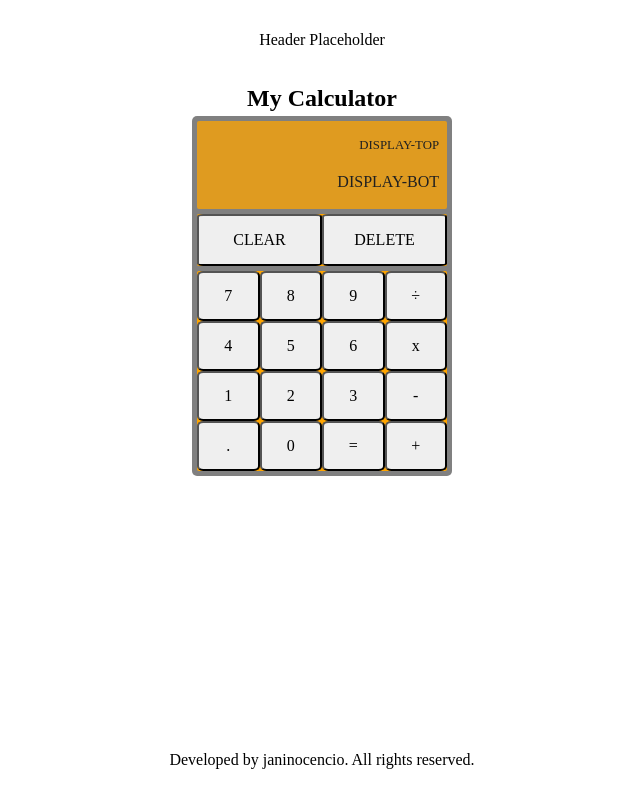
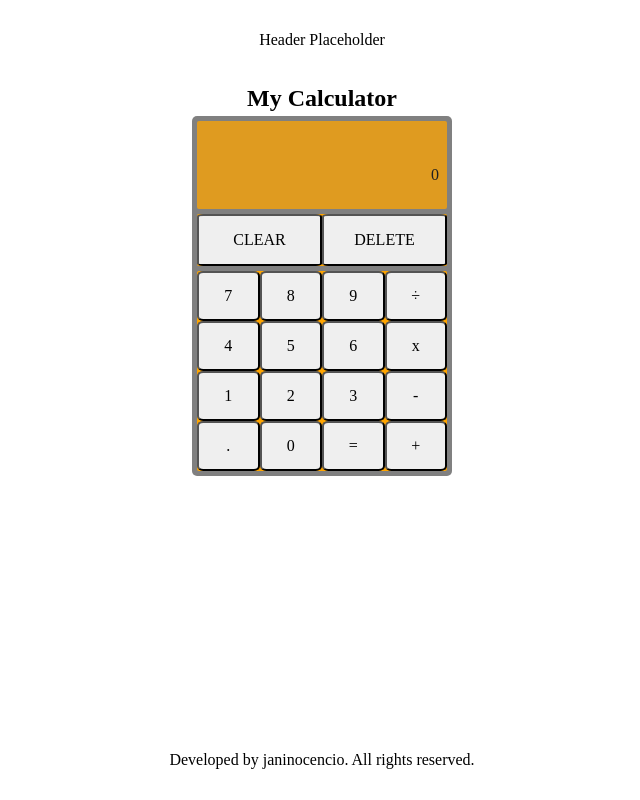
Before and after one commit to janinocencio/calculator, a plain HTML site: page index.html in a window 1280 px wide. Shown: the whole page, without its empty margins (318-958 px from the left). Drawn offline with Linux system fonts and the light colour scheme.

Commit message:
Change default text display

```diff
--- a/index.html
+++ b/index.html
@@ -17,8 +17,8 @@
         <h1>My Calculator</h1>
         <div class="calc-container">
             <div class="display">
-                <div id="display-top"><p>DISPLAY-TOP</p></div>
-                <div id="display-bot"><p>DISPLAY-BOT</p></div>
+                <div id="display-top"><p></p></div>
+                <div id="display-bot"><p>0</p></div>
             </div>
             <div class="clr-del">
                 <button id="clear">CLEAR</button>
```
